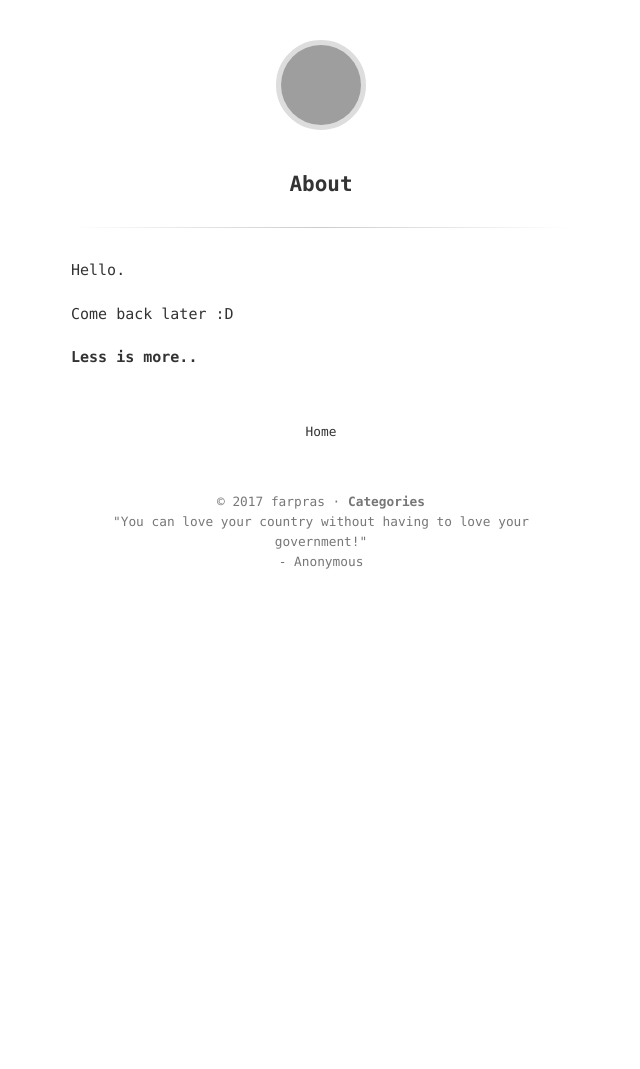
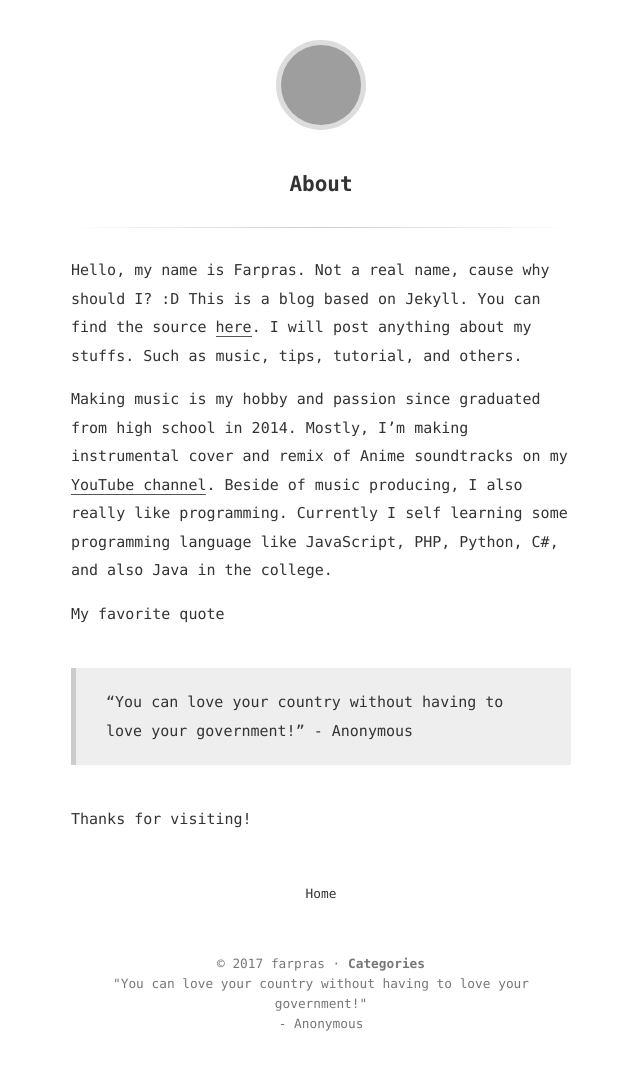
Before and after one commit to farpras/blog, a Jekyll site: the page built from about.md, in a window 1280 px wide. Shown: the whole page, without its empty margins (319-959 px from the left). Built offline with Jekyll 4.4.1, drawn with Linux system fonts in a browser that asks for light colours; before the commit the page ends 900 px from its top, so only the background shows below that; grey boxes are pictures that could not be loaded.

Commit message:
Edit about page

```diff
--- a/about.md
+++ b/about.md
@@ -3,8 +3,12 @@ layout: page
 title: About
 ---
 
-Hello.
+Hello, my name is Farpras. Not a real name, cause why should I? :D
+This is a blog based on Jekyll. You can find the source <a href="https://github.com/farpras/blog">here</a>. I will post anything about my stuffs. Such as music, tips, tutorial, and others.
 
-Come back later :D
+Making music is my hobby and passion since graduated from high school in 2014. Mostly, I'm making instrumental cover and remix of Anime soundtracks on my <a href="http://www.youtube.com/farpras">YouTube channel</a>. Beside of music producing, I also really like programming. Currently I self learning some programming language like JavaScript, PHP, Python, C#, and also Java in the college.
 
-**Less is more..**
+My favorite quote
+> "You can love your country without having to love your government!" - Anonymous
+
+Thanks for visiting!
```
